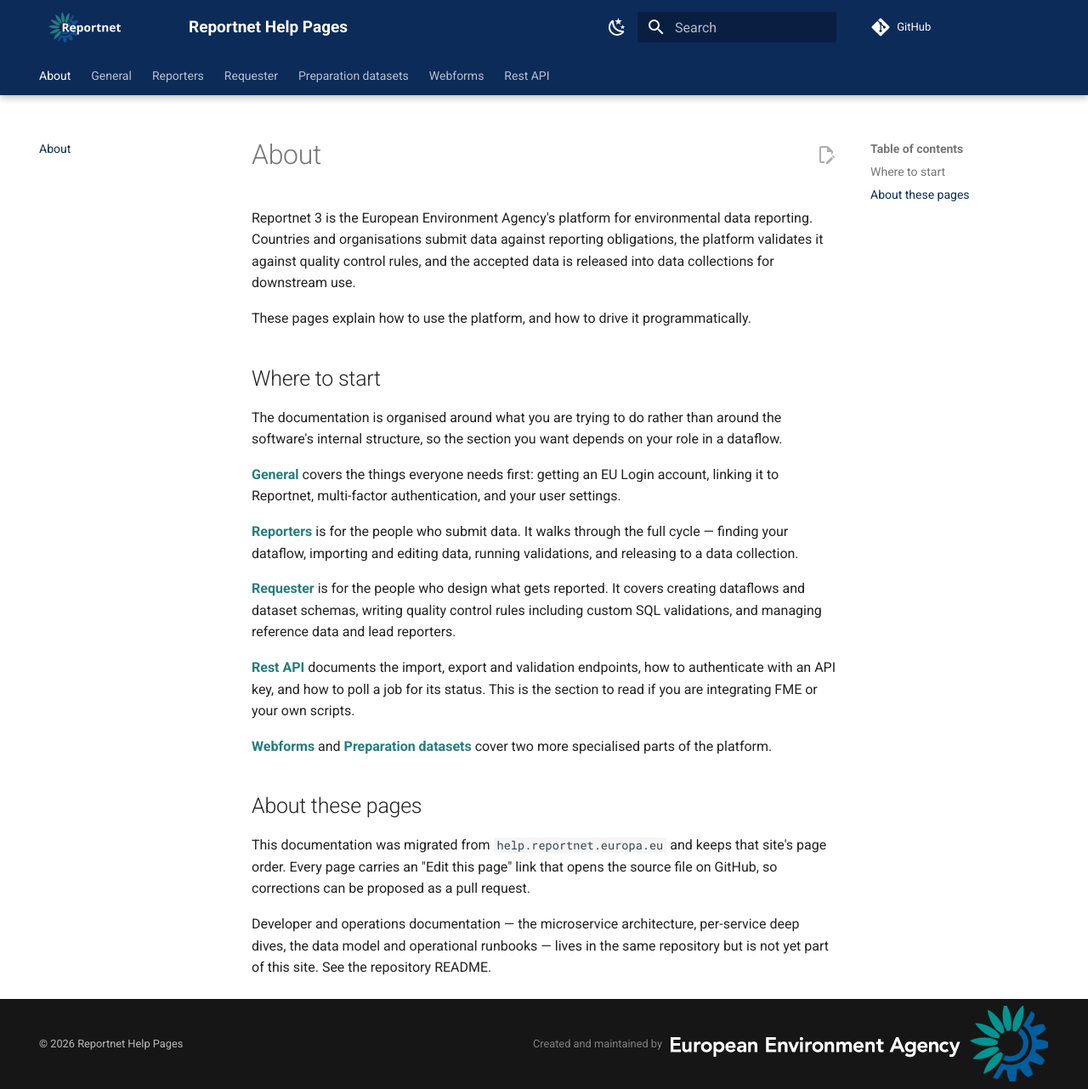
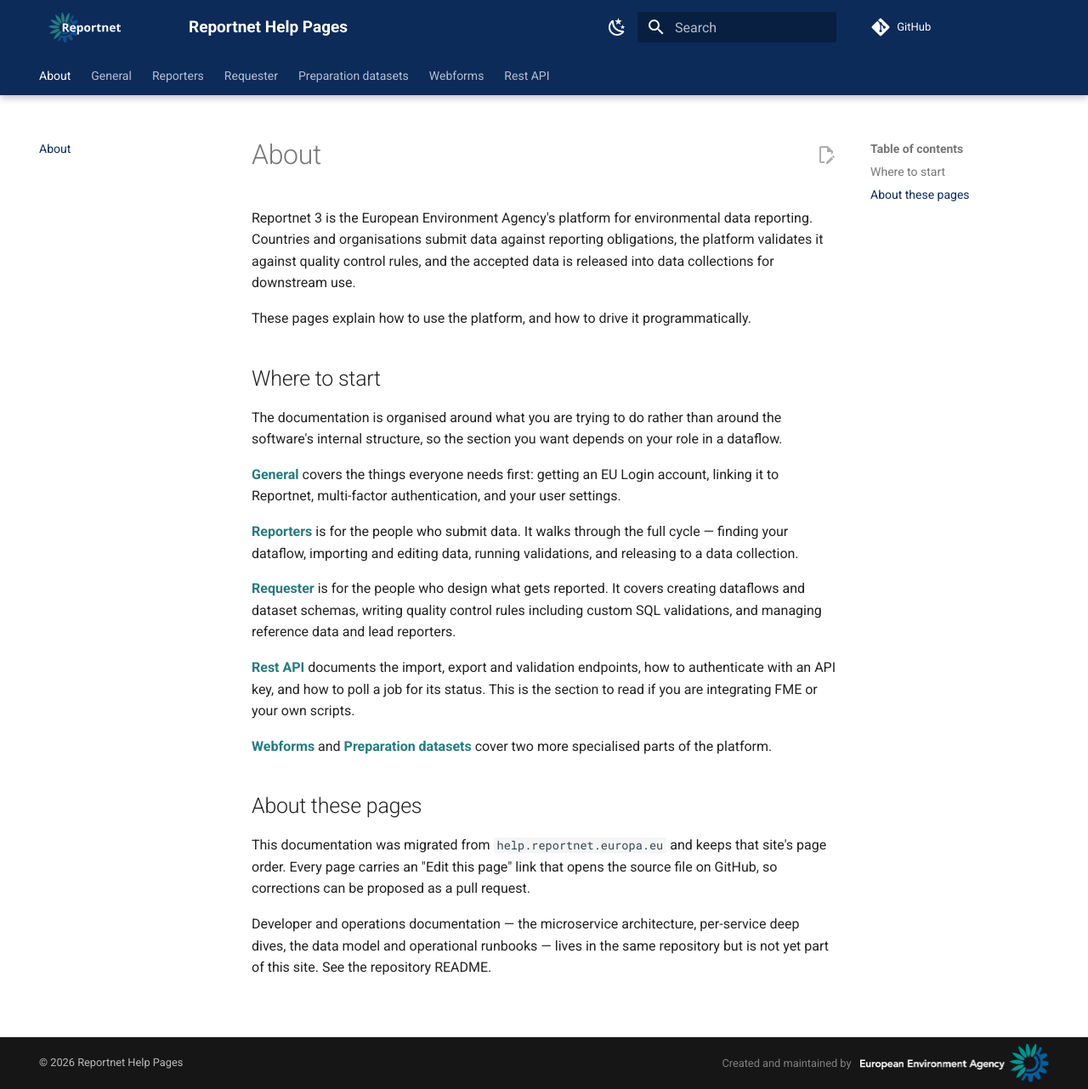
Before and after one commit to eea/eea.help.reportnet3, an MkDocs documentation site: the page built from docs/index.md, in a window 1280 px wide and 1282 px high. Shown: the whole window at 85% size. Built offline with MkDocs 1.6.1 and Material for MkDocs 9.7.7, drawn with Linux system fonts in a browser that asks for light colours; comment, search, counter and statistics services are not loaded.

Commit message:
Fix footer logo sizing, Safari alignment and the scrolling header title
Footer logo size: every previous reduction was a no-op. Material ships
.md-typeset img{height:auto} at specificity 0-1-1, which outranks the lone
class .rn3-credit__logo at 0-1-0, so the height declaration always lost and
the logo rendered at its natural 90px no matter what value was set.
Qualifying the selector with its parent takes it to 0-2-0 and wins. Height is
now 2.25rem, 45px, half of what was actually on screen. Confirmed by reading
the computed style in Chrome rather than by eye.

Safari alignment: .md-copyright had width:100%, but it is a flex item of
.md-footer-meta__inner, and Safari resolves a percentage width on a flex item
through the flex algorithm rather than against the containing block, so it
shrank to its content there while Chrome filled the row. margin-left:auto on
the credit then only reached the end of that narrow box. Replaced with
flex: 1 1 100%, which fills the row in both engines.

Header title: Material swapped the site name for the current page title once
the H1 scrolled out of view, via .md-header__title--active. The site name now
stays put — the page title is already the H1, the breadcrumb and the tab, and
a caption that changes while scrolling reads as a glitch.

Co-Authored-By: Claude Opus 5 <noreply@anthropic.com>

```diff
--- a/docs/assets/theme/extra.css
+++ b/docs/assets/theme/extra.css
@@ -65,6 +65,23 @@
   }
 }
 
+/* Material swaps the header title from the site name to the current page
+ * title once the H1 scrolls out of view, by adding .md-header__title--active.
+ * Keep the site name showing at all times: the page title is already the H1,
+ * the breadcrumb and the browser tab, and a header caption that changes as you
+ * scroll reads as a glitch rather than a feature.
+ */
+.md-header__title--active .md-header__topic:first-child {
+  opacity: 1;
+  pointer-events: auto;
+  transform: none;
+  z-index: 0;
+}
+
+.md-header__title .md-header__topic + .md-header__topic {
+  display: none;
+}
+
 /* The site title sits beside the logo. Give it room to breathe against the
  * larger mark, and keep it from wrapping mid-phrase on medium widths.
  */
@@ -106,10 +123,19 @@
   align-items: center;
   justify-content: space-between;
   gap: 0.8rem;
-  width: 100%;
-  max-width: none;
   flex-wrap: wrap;
   padding: 0.2rem 0;
+
+  /* flex-basis 100%, not width:100%. .md-copyright is a flex item of
+   * .md-footer-meta__inner, and Safari resolves a percentage width on a flex
+   * item against the flex algorithm rather than the containing block, so it
+   * shrinks to its content there while Chrome fills the row. The credit's
+   * margin-left:auto then pushes it only to the end of that narrow box, which
+   * is why the logo sat mid-row in Safari and hard right in Chrome. Setting
+   * the basis makes the row fill in both.
+   */
+  flex: 1 1 100%;
+  max-width: none;
 }
 
 .rn3-footer__left {
@@ -157,8 +183,13 @@
  * data-md-color-scheme on <html> from JavaScript, so any rule keyed on it
  * would not apply before that runs, or at all with JavaScript disabled.
  */
-.rn3-credit__logo {
-  height: 1.05rem;
+/* Specificity matters here. Material ships `.md-typeset img {height:auto}` at
+ * 0-1-1, which outranks a lone class at 0-1-0, so `.rn3-credit__logo` on its
+ * own silently lost and the logo rendered at its natural 90px however small a
+ * height was set. Qualifying with the parent takes this to 0-2-0 and wins.
+ */
+.rn3-credit .rn3-credit__logo {
+  height: 2.25rem;
   width: auto;
   display: block;
 }
```
